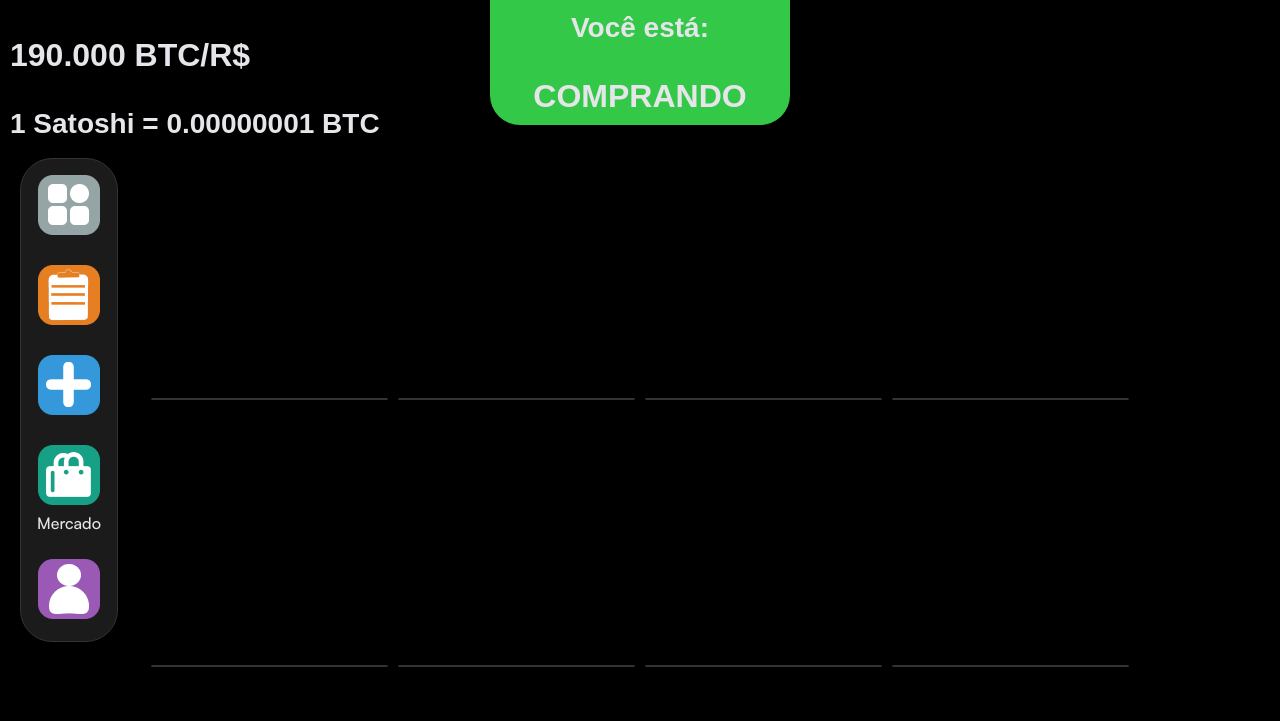
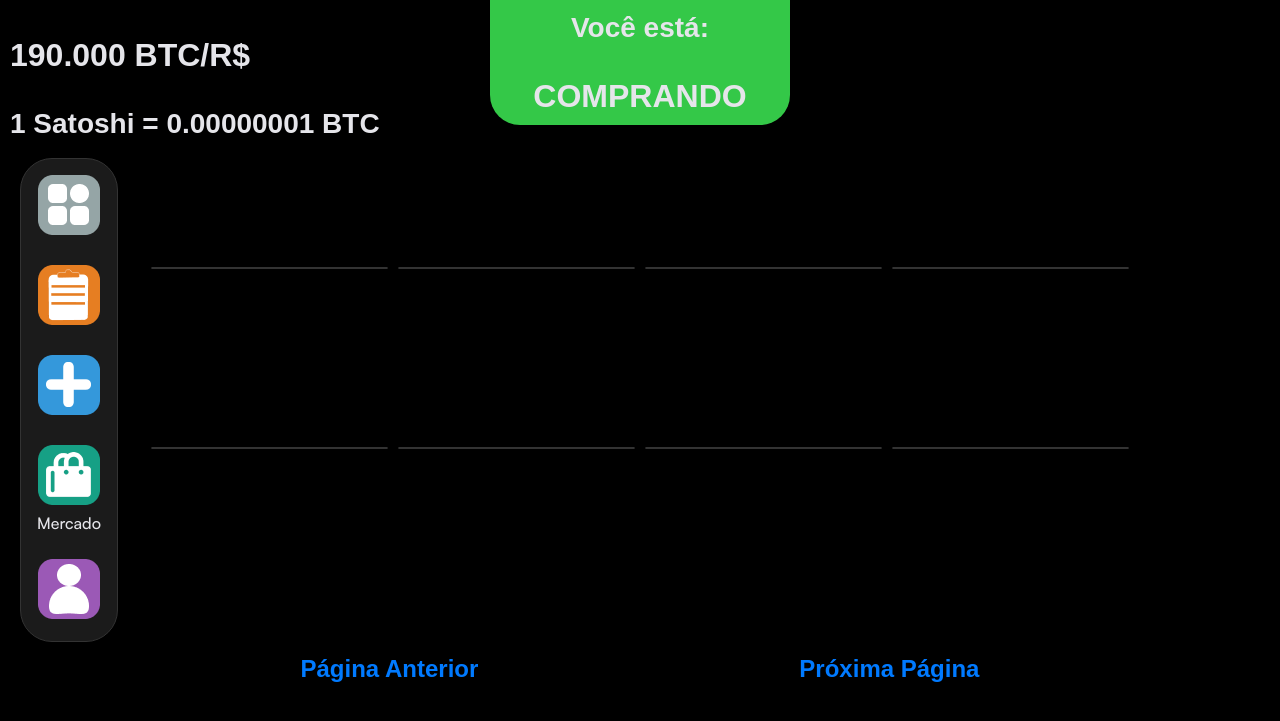
Before and after one commit to Ian-Marcel/BiPFiX, a PHP site: page /Mercado/mercadocompra.php?page=1 in a window 1280 px wide. Shown: the top 721 px of the page. Run offline with PHP 8.4, Linux system fonts and the light colour scheme; data comes from the database, SQL or seed files in the repository; some web fonts are replaced.

Commit message:
mercado final

```diff
--- a/Mercado/mercadocompra.php
+++ b/Mercado/mercadocompra.php
@@ -61,5 +61,11 @@
                 $currentPage = isset($_GET['page']) ? (int)$_GET['page'] : 0;
                 displayOrders('Venda', $currentPage);
             ?>
+        <div  class="pagination">
+        <?php if ($currentPage > 0): ?>
+            <a class="uno" href="?page=<?php echo $currentPage - 1; ?>"><h3>Página Anterior</h3></a>
+        <?php endif; ?>
+            <a class="dos" href="?page=<?php echo $currentPage + 1; ?>"><h3>Próxima Página</h3></a>
+        </div>
 </body>
 </html>
--- a/Mercado/mercadovenda.php
+++ b/Mercado/mercadovenda.php
@@ -61,5 +61,11 @@
                 $currentPage = isset($_GET['page']) ? (int)$_GET['page'] : 0;
                 displayOrders('Compra', $currentPage);
             ?>
+                    <div  class="pagination">
+        <?php if ($currentPage > 0): ?>
+            <a href="?page=<?php echo $currentPage - 1; ?>">Página Anterior</a>
+        <?php endif; ?>
+            <a href="?page=<?php echo $currentPage + 1; ?>">Próxima Página</a>
+        </div>
 </body>
 </html>
--- a/Mercado/style.css
+++ b/Mercado/style.css
@@ -109,6 +109,22 @@ p, span, label {
     top: 10px;
     left: 10px;
 }
+.pagination{
+    text-decoration: none;
+    width: 1000px;
+    margin: auto;
+    display: flex;
+    flex-direction: row;
+    flex-wrap: nowrap;
+}
+.uno {
+    float: right;
+    margin: auto;
+}
+.dos{
+    float: left;
+    margin: auto;
+}
 
 @media (max-height: 750px) {
     .market-row{
```
